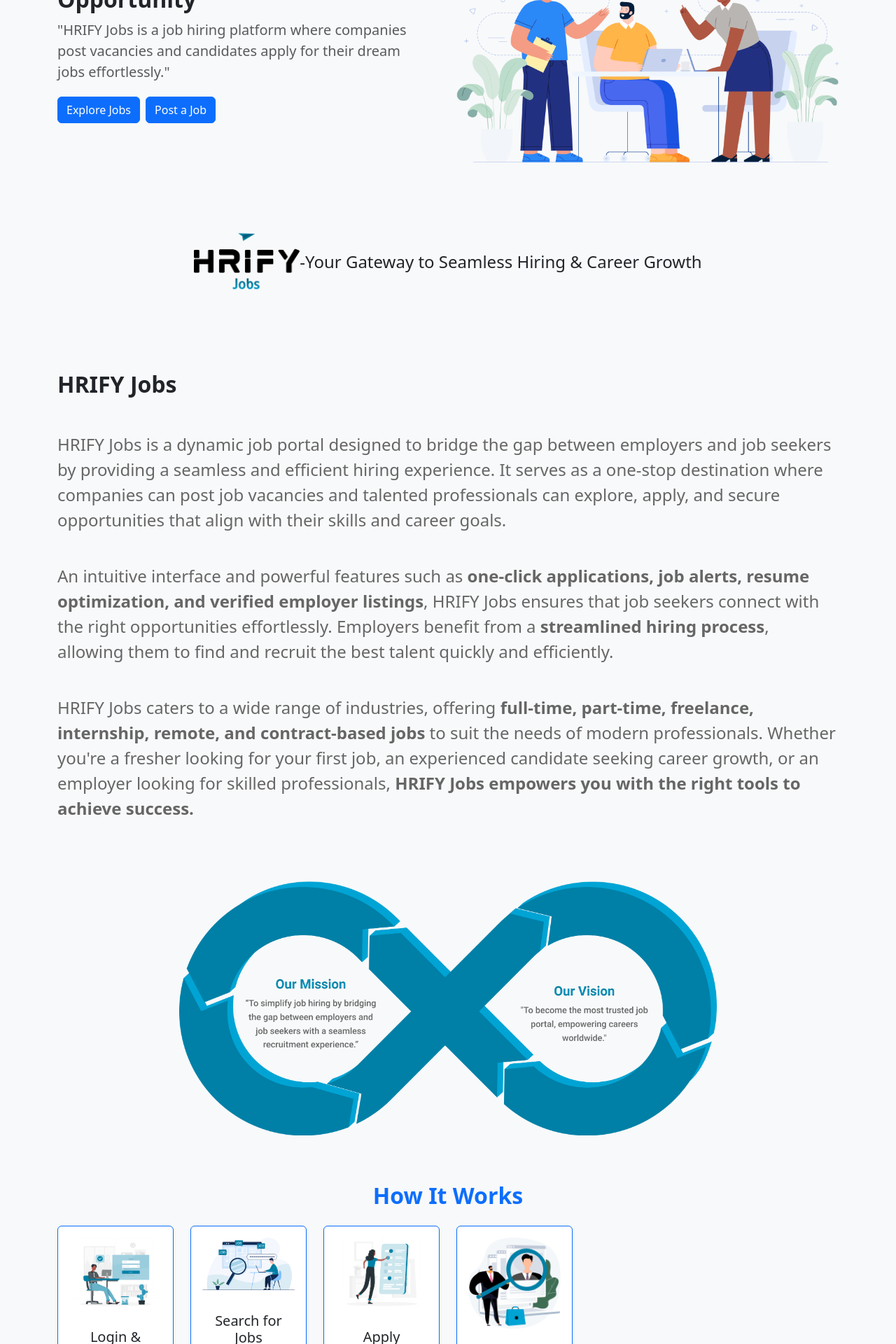
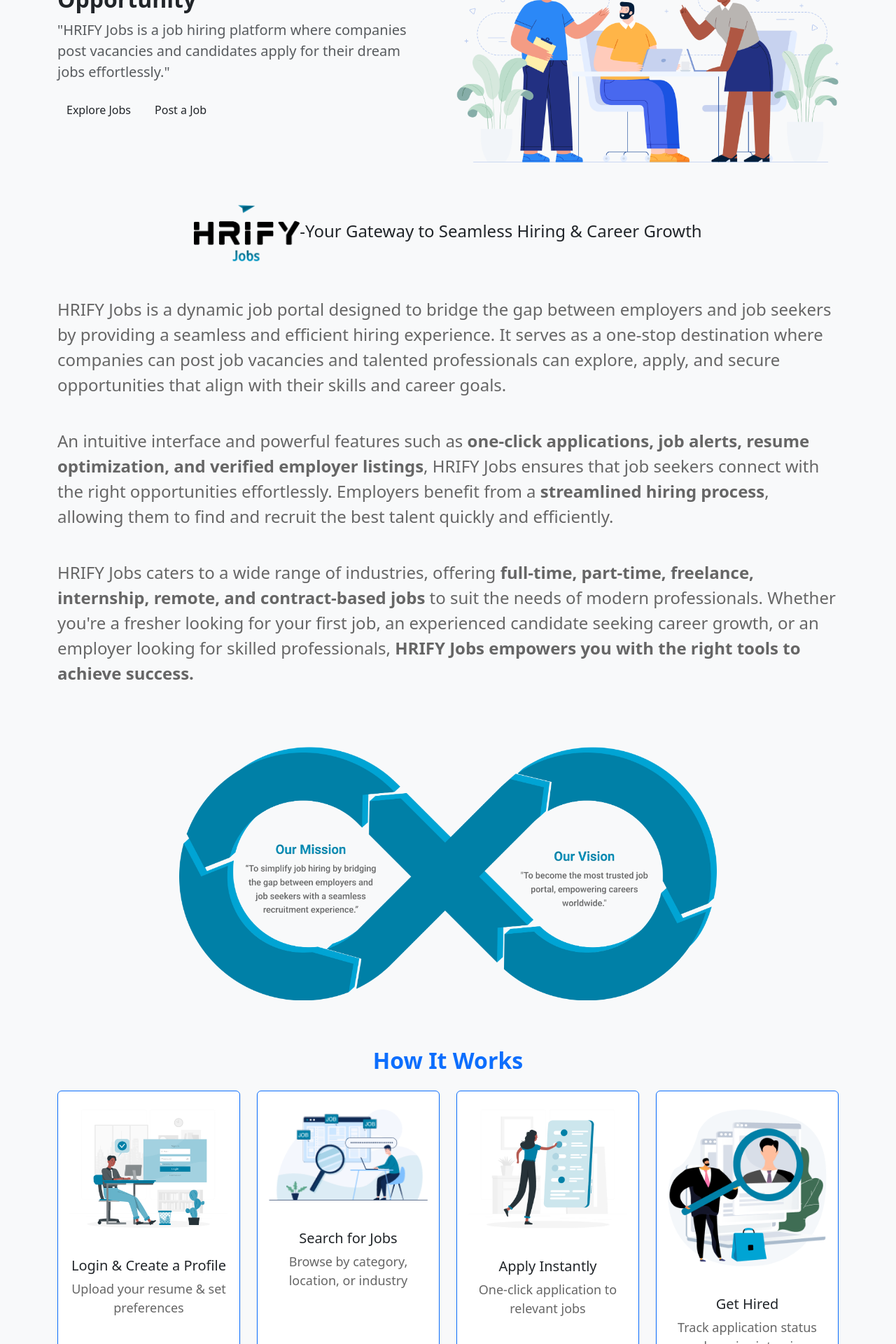
Before and after one commit to JKGlobalItSolutions/hrify_jobs, a React (Vite) app: page /aboutus in a window 1280 px wide. Shown: the part 260-2180 px from the top of the page at 70% size. Built offline with nearby package versions, Linux system fonts and the light colour scheme.

Commit message:
about page cheanged
about page cheanged  css

```diff
--- a/src/pages/AboutUs.jsx
+++ b/src/pages/AboutUs.jsx
@@ -38,22 +38,6 @@ const AboutUs = () => {
     },
   ];
 
-
-
-
-
-
-
-
-
-
-
-
-
-
-
-
-
   return (
     <div>
       {/* Hero Section */}
@@ -66,8 +50,8 @@ const AboutUs = () => {
                 "HRIFY Jobs is a job hiring platform where companies post vacancies and candidates apply for their dream jobs effortlessly."
               </p>
               <div>
-                <button className="btn btn-primary me-2">Explore Jobs</button>
-                <button className="btn btn-primary">Post a Job</button>
+                <button className="btn about_hero_btn  me-2">Explore Jobs</button>
+                <button className="btn  about_hero_btn">Post a Job</button>
               </div>
             </div>
             <div className="col-lg-6 text-center mt-5  mt-lg-3">
@@ -82,12 +66,12 @@ const AboutUs = () => {
       </div>
 
       {/* Logo and Slogan */}
-      <div className="container-fluid bg-light py-5">
+      <div className="container-fluid  my-2 position-absolute ">
         <div className="container">
           <div className="row justify-content-center text-center">
             <div className="col-lg-12 col-md-6 col-sm-6">
-              <h2 className="fw-medium about_hero_text fs-4 d-flex d-lg-block flex-column align-items-center">
-                <img src={nav_logo} style={{ width: 151 }} alt="HRIFY Logo" className="mb-2" />
+              <h2 className="fw-medium  fs-4 d-flex d-lg-block flex-column align-items-center">
+                <img src={nav_logo} style={{ width: 151 }} alt="HRIFY Logo" className="" />
                 <span>-Your Gateway to Seamless Hiring & Career Growth</span>
               </h2>
             </div>
@@ -96,10 +80,10 @@ const AboutUs = () => {
       </div>
 
       {/* About HRIFY Jobs */}
-      <div className="container  Hiring_Career my-5">
-        <div className="row">
-          <div className="col-12">
-            <h2 className="fw-bold">HRIFY Jobs</h2>
+      <div className="container my-5    Hiring_Career ">
+        <div className="row my-2">
+          <div className="col-12 mt-5">
+
             <p className="lead fs-4 mt-5">
               <strong>HRIFY Jobs</strong> is a dynamic <strong>job portal</strong> designed to bridge the gap between{" "}
               <strong>employers and job seekers</strong> by providing a seamless and efficient hiring experience. It serves as a{" "}
@@ -142,10 +126,10 @@ const AboutUs = () => {
         <h2 className="mb-4 text-primary">How It Works</h2>
         <div className="row">
           {steps.map((step, index) => (
-            <div key={index} className="col-md-2 col-sm-1  mb-5">
-              <div className="card border-primary h-100 shadow-sm">
-                <img src={step.image} alt={step.title} className="card-img-top img-fluid p-3" />
-                <div className="card-body">
+            <div key={index} className="col-md-2 col-sm-1 col-lg-3     mb-3">
+              <div className="card border-primary h-100 shadow-sm  align-items-center">
+                <img src={step.image} alt={step.title} className="card-img-top    img-fluid p-3"  style={{margin:"10px"}}/>
+                <div className="card-body ">
                   <h5 className="card-title">{step.title}</h5>
                   <p className="card-text">{step.description}</p>
                 </div>
@@ -165,7 +149,7 @@ const AboutUs = () => {
 
 
 
-          <div className="container my-5 p-4 bg-white">
+          <div className="container my-5 p-4 ">
             <div className="row align-items-center">
               {/* Left Content */}
               <div className="col-lg-6  mb-4 fs-4">
--- a/src/stylesheet/About.css
+++ b/src/stylesheet/About.css
@@ -9,22 +9,38 @@
 .about-shadow{
     width: 100%;
     height: 200px !important;
-    box-shadow: 0px 0px 44px 0px #0000008C inset;
-    border: 1px solid black;
+
 
 }
 .about_hero_text{
 
-    background: linear-gradient(180deg, #00556E 0%, #00A4D4 100%) !important;
-    box-shadow: 0px 0px 44px 44px #0000008C inset;
+    background: linear-gradient(180deg, #ffffff 0%, #ffffff 100%) !important;
+    box-shadow: 0px 0px 44px 0px #0000008C inset;
 
 
 
 }
 
+.about_hero_btn{
+  width: 176.71359252929688;
+height: 41.57119369506836;
+gap: 9.29px;
+border-radius: 27.86px;
+padding-top: 9.29px;
+padding-right: 27.86px;
+padding-bottom: 9.29px;
+padding-left: 27.86px;
+color: white;
+background: rgba(0, 128, 167, 1);
+box-shadow: 0px 0px 18.57px 0px rgba(0, 0, 0, 0.6) inset;
+
+
+}
+
 .img-fluid {
-    width: 100%;
+    width: 80%;
     height: auto;
+    margin-top: -70px;
   }
 
 /* about main -img */
```
